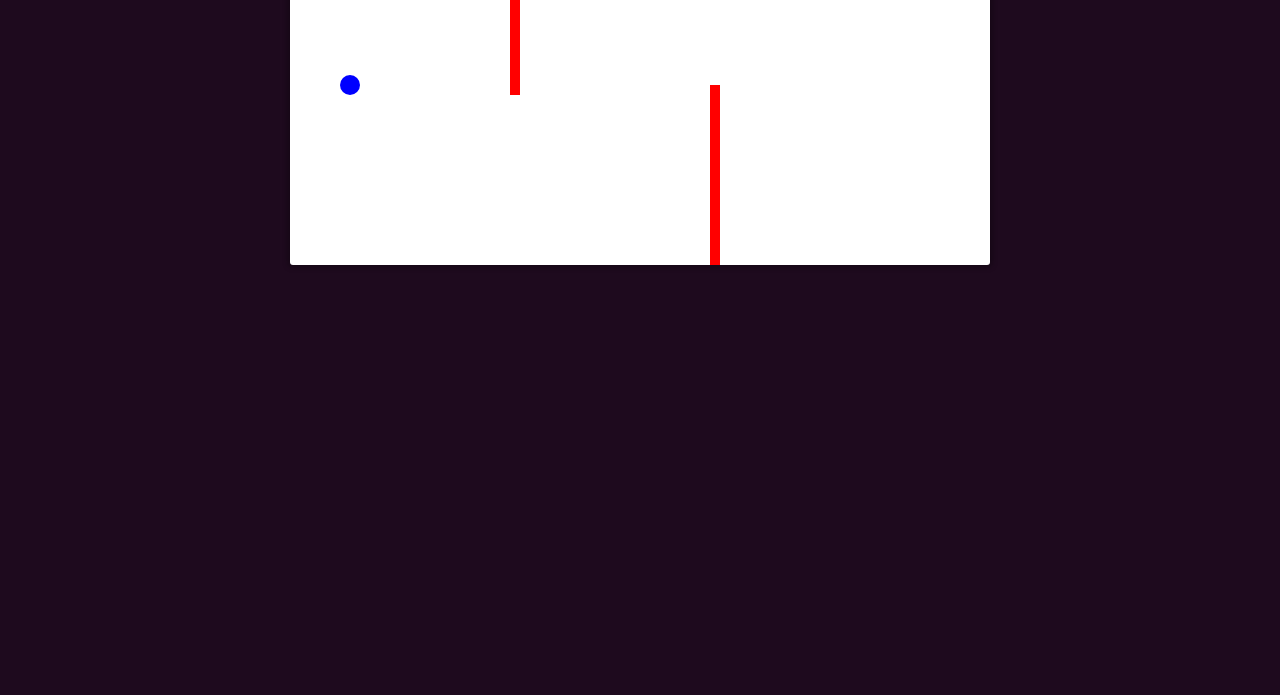
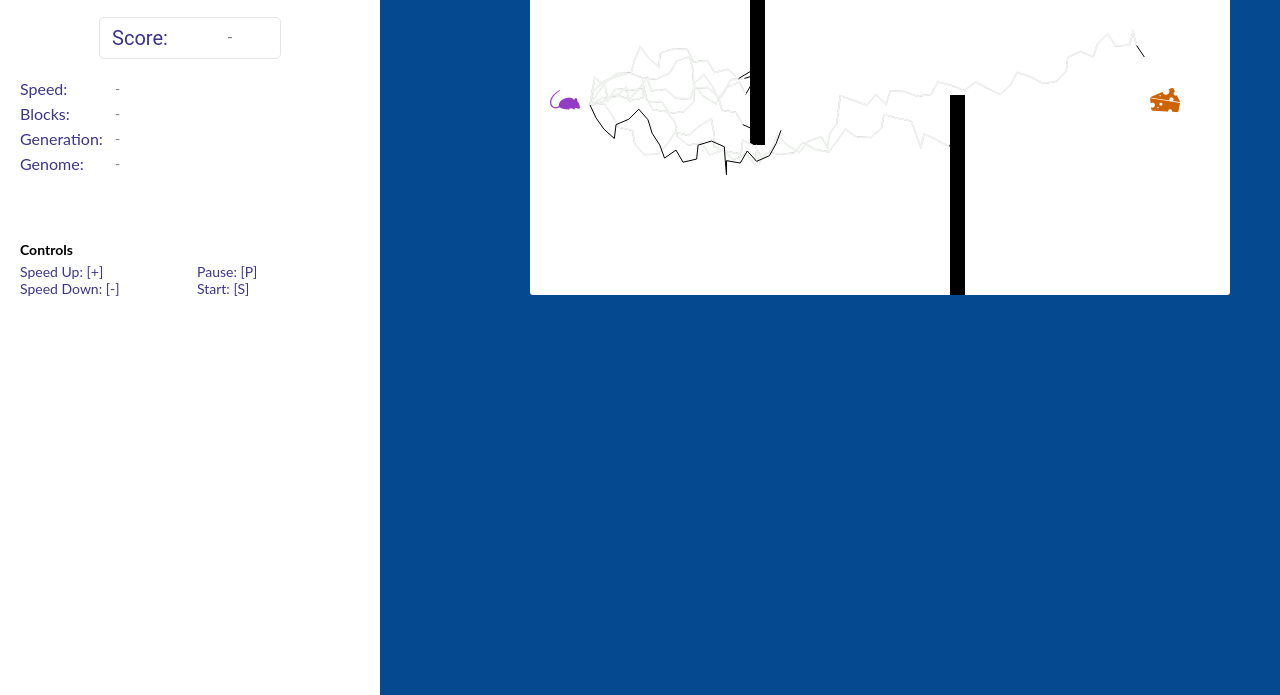
Before and after one commit to ramantehlan/Genetic-Rat-Ai, a plain HTML site: page index.html in a window 1280 px wide. Shown: the part 105-800 px from the top of the page. Drawn offline with Linux system fonts and the light colour scheme.

Commit message:
Game Ready

```diff
--- a/deathCircle.js
+++ /dev/null
@@ -1,59 +0,0 @@
-var canvas = document.getElementById("gameDisplay");
-var canvasWidth = canvas.width;
-var canvasHeight = canvas.height;
-var ctx = canvas.getContext("2d");
-
-
-ctx.arc(60, canvasHeight/2 - 5, 10, 0, 2 * Math.PI);
-ctx.fillStyle = "blue"
-ctx.fill();
-
-
-
-ctx.beginPath();
-ctx.rect(220, 0, 10, 180);
-ctx.fillStyle = "red";
-ctx.fill();
-
-ctx.beginPath();
-ctx.rect(420, 170, 10, 180);
-ctx.fillStyle = "red";
-ctx.fill();
-
-
-/*
-
-
-
-//
-
-var canvasData = ctx.getImageData(0, 0, canvasWidth, canvasHeight);
-
-// That's how you define the value of a pixel //
-function drawPixel (x, y, r, g, b, a) {
-    var index = (x + y * canvasWidth) * 4;
-
-    canvasData.data[index + 0] = r;
-    canvasData.data[index + 1] = g;
-    canvasData.data[index + 2] = b;
-    canvasData.data[index + 3] = a;
-}
-
-// That's how you update the canvas, so that your //
-// modification are taken in consideration //
-function updateCanvas() {
-    ctx.putImageData(canvasData, 0, 0);
-}
-
-drawPixel(1, 1, 255, 0, 0, 255);
-drawPixel(1, 2, 255, 0, 0, 255);
-drawPixel(1, 3, 255, 0, 0, 255);
-updateCanvas();
-
-
-
-drawPixel(1, 150, 255, 0, 0, 255);
-updateCanvas();
-
-ctx.clearRect(0,0, canvasWidth, canvasHeight);
-*/
--- a/deathCircle.css
+++ b/game.css
@@ -2,5 +2,4 @@
 	background-color:white;
 	margin-top:20px;
 	border-radius:3px;
-	box-shadow:0px 0px 5px 3px rgba(0,0,0,0.25);
 }
--- /dev/null
+++ b/game.js
@@ -0,0 +1,153 @@
+/*
+This is a very simple game, aim here
+is for the mouse to reach the cheese.
+while rat can only move in the white
+area, rat will die if run into a wall
+
+Author: Raman Tehlan <Ramantehlan@gmail.com>
+Date of Creation: 14-January-2018
+*/
+
+var canvas = document.getElementById("gameDisplay");
+const canvasWidth = canvas.width;
+const canvasHeight = canvas.height;
+var world = canvas.getContext("2d");
+const rat = document.getElementById("rat");
+const cheese = document.getElementById("cheese");
+
+const wallWidth = 15;
+const wallHeight = 200;
+const wallX1 = 220
+const wallY1 = 0
+const wallX2 = 420
+const wallY2 = canvasHeight - wallHeight;
+
+const startingPoint = [60, (canvasHeight/2 - rat.naturalHeight/2) ]
+const endingPoint = [ (canvasWidth - 60) , (canvasHeight/2 - rat.naturalHeight/2) ]
+let currentPoint = startingPoint.slice(0);
+let pathTaken = []
+
+const maxSteps = 60;
+const maxStepSize = 14;
+var stepX = maxStepSize;
+var stepY = maxStepSize;
+var genomes = [];
+var populationSize = 100;
+var currentGnome = -1;
+var mutationRate = 0.05;
+var mutationStep = 0.2;
+var score = 0;
+var speed = 25;
+var allowRandomStepSize = false;
+
+var currentStep = 0;
+
+
+
+
+function inception(){
+
+// Draw game world
+world.drawImage(rat, startingPoint[0] - 40, startingPoint[1] - 20 );
+world.drawImage(cheese, endingPoint[0] - 20 , endingPoint[1] - 20 );
+world.beginPath();
+world.rect(wallX1, wallY1, wallWidth, wallHeight);
+world.rect(wallX2, wallY2, wallWidth, wallHeight);
+world.fillStyle = "black";
+world.fill();
+
+createInitialPopulation();
+
+var run = function(){
+	move();
+	if(currentStep >= maxSteps){
+		update();
+ 	}
+ };
+
+var days = setInterval(run, speed);
+
+}
+document.onLoad = inception();
+
+function createInitialPopulation(){
+	genomes = [];
+
+	for(var i = 0; i < populationSize; i++){
+		var gnome = {
+			id: Math.random(),
+			cheeseDistance: Math.random(), // More fit if the distance is less
+			stepSize: getRandomInt(maxStepSize),
+			stepsTaken: 0,
+			angle: Math.random(180)
+		}
+		genomes.push(gnome)
+	}
+}
+
+function getRandomInt(max) {
+  return Math.floor(Math.random() * Math.floor(max) + 1);
+}
+
+function move(){
+
+	if( currentPoint[0] >= wallX1 && currentPoint[0] <= (wallX1 + wallWidth)
+		&& currentPoint[1] >= wallY1 && currentPoint[1] <= wallHeight
+		){
+		update();
+	}else if(currentPoint[0] >= wallX2 && currentPoint[0] <= (wallX2 + wallWidth)
+		&& currentPoint[1] >= wallY2 && currentPoint[1] <=  (wallY2 + wallHeight) ){
+		update()
+	}else{
+		world.beginPath();
+		world.strokeStyle = "#000000";
+		world.lineWidth = 1;
+		world.moveTo(currentPoint[0], currentPoint[1]);
+		pathTaken.push([currentPoint[0], currentPoint[1]])
+		nextPoint();
+		world.lineTo(currentPoint[0], currentPoint[1]);
+		world.stroke();
+
+		currentStep++;
+	}
+}
+
+function nextPoint(){
+	if(allowRandomStepSize){
+		stepX = getRandomInt(maxStepSize);
+		stepY = getRandomInt(maxStepSize);
+	}
+
+	radians = toRadian(getRandomInt(180));
+	currentPoint[0] += stepX * Math.sin(radians);
+	currentPoint[1] += stepY * Math.cos(radians);
+}
+
+function update(){
+		currentPoint = startingPoint.slice(0);
+		currentStep = 0;
+		hidePath();
+		pathTaken = [];
+}
+
+function toRadian(angle){
+	return ( angle * Math.PI / 180 );
+}
+
+function toAngle(radian){
+	return ( radian * 180 / Math.PI );
+}
+
+function hidePath(){
+	if(pathTaken.length != 0){
+		pathSize = pathTaken.length;
+		world.beginPath();
+		world.strokeStyle = "#eff2ef";
+		world.lineWidth = 2;
+		world.moveTo(pathTaken[0][0], pathTaken[0][1]);
+		for(var i = 1; i < pathSize; i++){
+			world.lineTo(pathTaken[i][0], pathTaken[i][1]);
+		}
+		world.stroke();
+	}
+}
--- a/index.css
+++ b/index.css
@@ -1,12 +1,105 @@
-html, body{
-	font-size:12px;
-	margin:0px;
-	padding:0px;
-	background-color:rgb(30,10,30);
+body {
+    background-color: #054A91;
+    font-family: lato;
+    margin:0px;
+    padding:0px;
+    font-size:14px;
+    color:#3d348b;
+  }
+
+.panel{
+  position:absolute;
+  background-color:white;
+  width:340px;
+  height:100%;
+  float:left;
+  padding:20px;
+  padding-top:0px;
+  padding-bottom:0px;
+
 }
 
-.center{
-  align-items: center;
-  display: flex;
-  justify-content: center;
+
+
+.panel h1{font-family:roboto;
+         font-size:28px;
+         font-weight:normal;
+         text-align:center;
+         color:#000;
 }
+
+.panel h2{font-family:roboto;
+          font-weight:normal;
+          font-size:15px;
+          text-align:center;
+          margin-top:-5px;
+}
+
+.details{
+        margin-top:20px;
+}
+
+.item{      height:25px;
+             line-height:25px;
+}
+
+.score_item{max-width:180px;
+            font-size:22px;
+            height:40px;
+            line-height:40px;
+            text-align:center;
+            margin:0px auto;
+          border-radius:5px;
+          border:1px solid rgba(210,210,210,0.55);
+          font-family:roboto;
+
+  }
+
+.score_item .item_head{
+      width:80px;
+      font-size:20px;
+}
+
+.score_item .item_value{
+      margin-left:80px;
+}
+
+.item_head{float:left;
+             width:90px;
+             font-size:16px;
+}
+
+.item_value{font-size:14px;
+        color:#7F7F7F;
+        margin-left:95px;
+}
+
+
+
+.instructions{padding-top:25px;
+              padding-bottom:5px;
+              margin-top:40px;
+              /*border-top:1px solid #B7B7B7;*/
+
+}
+
+.instructions b{color:#000;}
+
+.controls{
+          margin-top:5px;
+         -webkit-column-count: 2; /* Chrome, Safari, Opera */
+          -moz-column-count: 2; /* Firefox */
+          column-count: 2;}
+
+
+
+.game_area{
+  position:absolute;
+  top:30px;
+  left:530px;
+
+}
+
+.hide{
+	display:none;
+}
--- a/index.html
+++ b/index.html
@@ -1,13 +1,67 @@
 <!DOCTYPE html>
 <html>
 <head>
-	<title>DeathCircle</title>
+	<title>Genetic-Rat-Ai</title>
 	<link rel="stylesheet" type="text/css" href="index.css">
-	<link rel="stylesheet" type="text/css" href="deathCircle.css">
+	<link rel="stylesheet" type="text/css" href="game.css">
 </head>
 <body>
+	<div class='panel'>
 
-	<div class="center">
+
+     <h1>
+       Genetic Rat AI
+     </h1>
+     <h2>
+          An implementation of Genetic Algorithms
+          to create evolving/mutating AI to reach cheese.
+     </h2>
+
+     <div class='details'>
+          <div class='item score_item' >
+                    <div class="item_head">Score:</div>
+                    <div class="item_value" id='score' style="font-size:16px;">-</div>
+          </div><br>
+
+
+
+          <div class="item">
+              <div class="item_head">Speed:</div>
+              <div class="item_value" id='speed'>-</div>
+          </div>
+          <div class="item">
+              <div class="item_head">Blocks:</div>
+              <div class="item_value" id='blocks'>-</div>
+          </div>
+          <div class="item">
+              <div class="item_head">Generation:</div>
+              <div class="item_value">-</div>
+          </div>
+          <div class="item">
+              <div class="item_head">Genome:</div>
+              <div class="item_value">-</div>
+          </div>
+
+     </div>
+
+
+     <div class="instructions" >
+        <b>Controls</b>
+
+        <div class='controls'>
+          Speed Up: [+]<br />
+          Speed Down: [-]<br />
+          Pause: [P]<br />
+          Start: [S]<br />
+        </div>
+     </div>
+
+</div>
+
+
+	<div class="game_area">
+		<img id="rat" src="rat.png" alt="Rat" class='hide'>
+		<img id="cheese" src="cheese.png" alt="Cheese" class='hide'>
 
 		<canvas id="gameDisplay" class="game-display" width="700" height="350">
 			Canvas is not supported by your browser
@@ -18,5 +72,5 @@
 
 
 </body>
-   <script type="text/javascript" src="deathCircle.js"></script>
+   <script type="text/javascript" src="game.js"></script>
 </html>
```
Also changed, not shown: cheese.png (added), rat.png (added).
